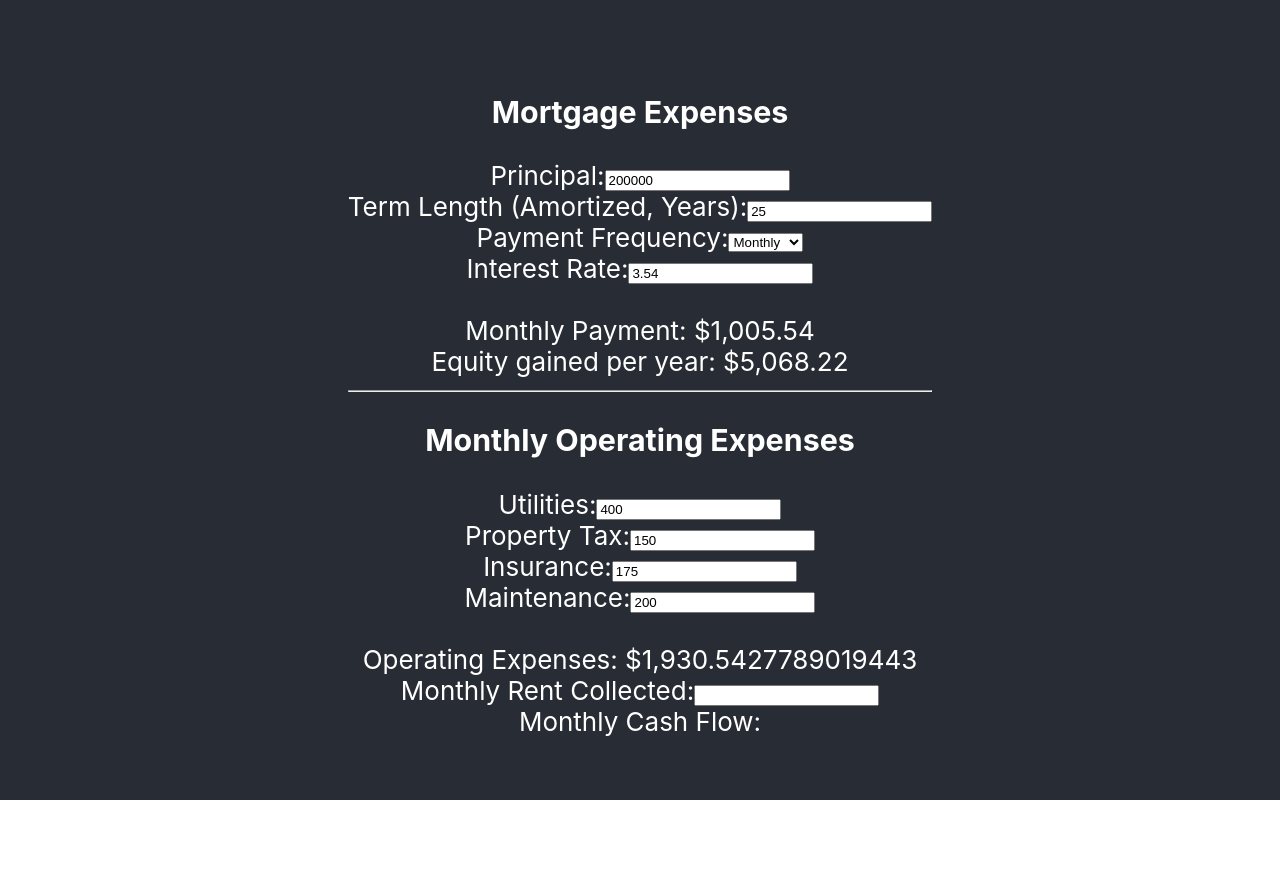
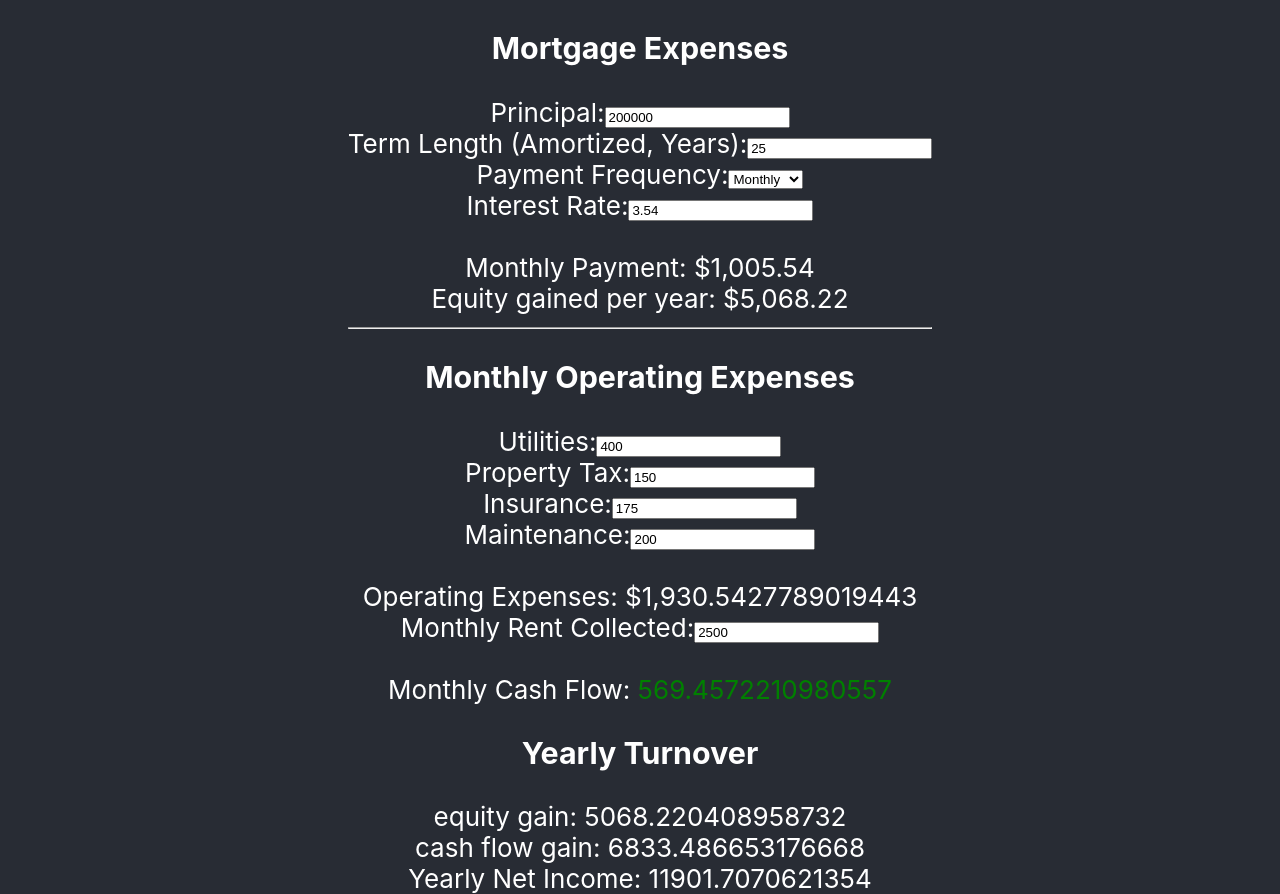
Before and after one commit to sedkis/property-researcher, a React (Create React App) app in the folder web-ui/: page / in a window 1280 px wide. Before the commit the page ends 800 px from the top, so only its background shows below. Built offline with nearby package versions, Linux system fonts and the light colour scheme; the HTML template or start-up script is replaced by a standard one.

Commit message:
Adds yearly turnover

```diff
--- a/web-ui/src/form/Form.js
+++ b/web-ui/src/form/Form.js
@@ -16,7 +16,8 @@ class Form extends Component {
             utilities: 400,
             propertyTax: 150,
             insurance: 175,
-            maintenance: 200
+            maintenance: 200,
+            rent: 2500
         }
 
         // Binding to let the UI use these
@@ -52,20 +53,30 @@ class Form extends Component {
                                                 thousandSeparator={true}
                                                 prefix={'$'} />
            <br/>
+
            <form>
                 <label>
                     Monthly Rent Collected:
                     <input type="number"
+                            name='rent'
                             value={this.state.rent}
                             onChange={this.handleEventChange}/>
                 </label>
                 <br/>
                 <label>
-                    Monthly Cash Flow:
-
+                    <br/>
+                    Monthly Cash Flow:  {<p style={this.getCashFlowStyle()}>{ this.calculateCashFlow() }</p>}
                 </label>
 
+                <h3>Yearly Turnover</h3>
+                equity gain: {this.calculateEquityGainedAfterYear()} <br/>
+                cash flow gain: {this.calculateCashFlow() * 12} <br/>
+                Yearly Net Income: {this.calculateEquityGainedAfterYear() + this.calculateCashFlow() * 12}
+
            </form>
+
+
+
             {/* Email results to me: <EmailResults state={this.state}/> <button>bloop</button> */}
             {/* Text results to me: <TextResults state={this.state}/> <button>bloop</button> */}
         </div>
@@ -95,6 +106,15 @@ class Form extends Component {
                 this.state.insurance +
                 this.state.maintenance + this.calculatePayment();
     }
+
+    calculateCashFlow() {
+        return this.state.rent - this.calculateOperatingExpenses()
+    }
+
+    getCashFlowStyle() {
+        return ((this.state.rent - this.calculateOperatingExpenses()) > 0) ?
+        {color:'green', display:'inline'} : {color:'red', display:'inline'}
+    }
 }
 
 export default Form;
```
